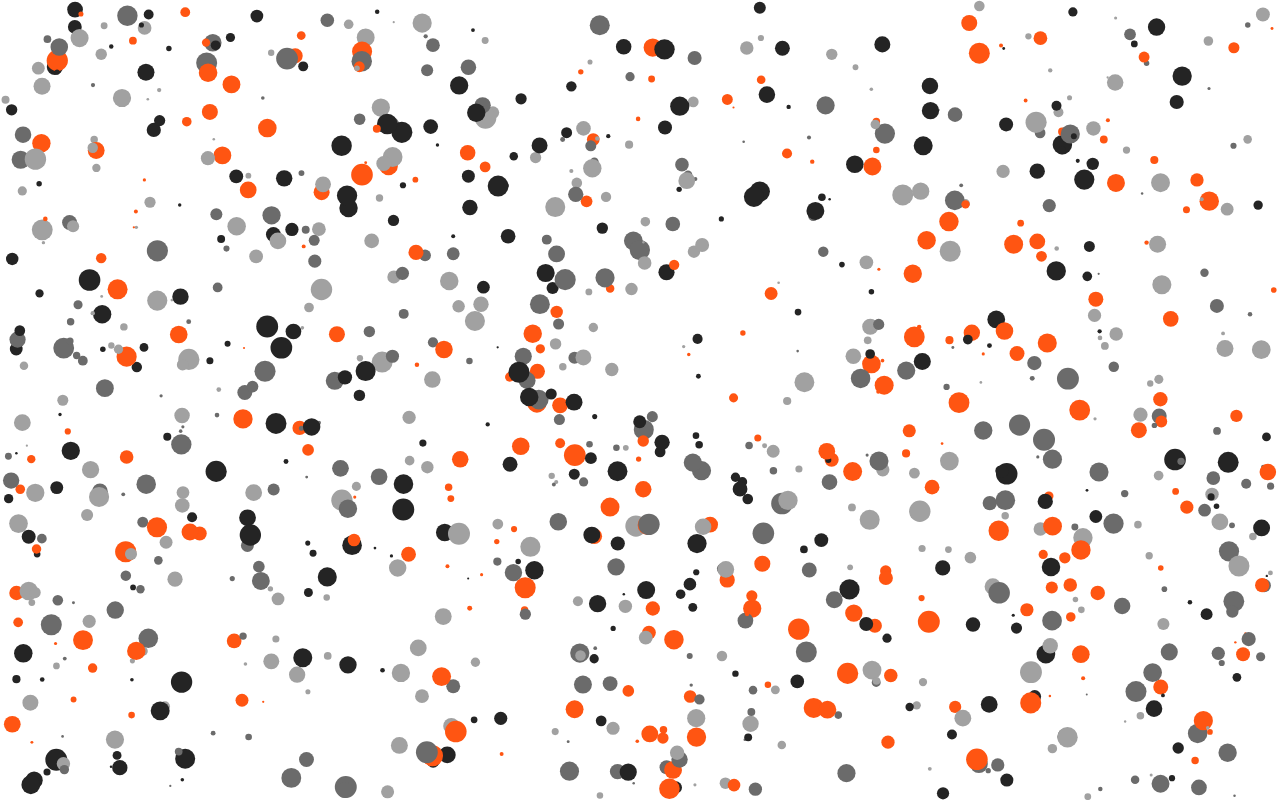
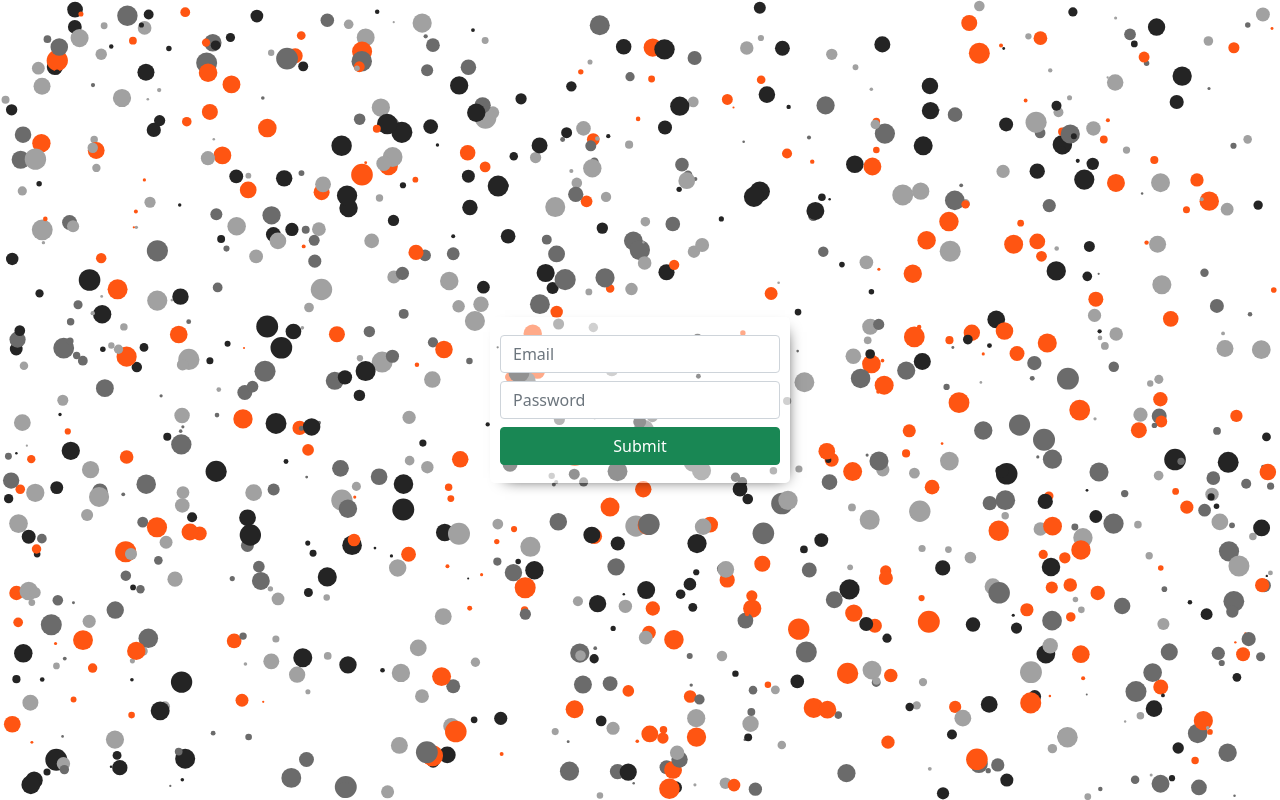
Before and after one commit to abhishek-kamb0j/canvas-making, a plain HTML site: page index.html in a window 1280 px wide. Drawn offline with nearby package versions, Linux system fonts and the light colour scheme.

Commit message:
Add form to it

```diff
--- a/canvas.css
+++ b/canvas.css
@@ -1,8 +1,24 @@
 body {
-    margin: 0;
-    padding: 0;
-    overflow: hidden;
+	margin: 0;
+	padding: 0;
+	/* overflow: hidden; */
 }
-canvas{
-    position: absolute;
+canvas {
+	position: absolute;
+	z-index: 0;
 }
+.form-box {
+	position: absolute;
+	top: 50%;
+	left: 50%;
+	z-index: 100;
+	transform: translate(-50%, -50%);
+}
+.form-body {
+	background-color: rgba(255, 255, 255, 0.5);
+    box-shadow: 5px 5px 15px -10px black;
+	min-width: 300px;
+	border-radius: 5px;
+	padding: 10px;
+    box-sizing: border-box;
+}
--- a/index.html
+++ b/index.html
@@ -7,10 +7,26 @@
     <meta name="viewport" content="width=device-width, initial-scale=1.0">
     <title>Canvas</title>
     <link rel="stylesheet" href="./canvas.css">
+    <link href="https://cdn.jsdelivr.net/npm/bootstrap@5.0.0-beta3/dist/css/bootstrap.min.css" rel="stylesheet" integrity="sha384-eOJMYsd53ii+scO/bJGFsiCZc+5NDVN2yr8+0RDqr0Ql0h+rP48ckxlpbzKgwra6" crossorigin="anonymous">
 </head>
 
 <body>
-    <canvas> Hello World </canvas>
+    <div class="form-box">
+
+        <form class="form-body my-auto">
+            <div class="form-group my-2">
+                <input class="form-control" type="email" placeholder="Email" />
+            </div>
+            <div class="form-group my-2">
+                <input class="form-control" type="password" placeholder="Password" />
+            </div>
+            <div class="form-group my-2">
+                <button class="btn btn-success w-100" type="submit">Submit</button>
+            </div>
+        </form>
+    </div>
+    <canvas></canvas>
 </body>
 <script src="./canvas.js"></script>
+
 </html>
```
